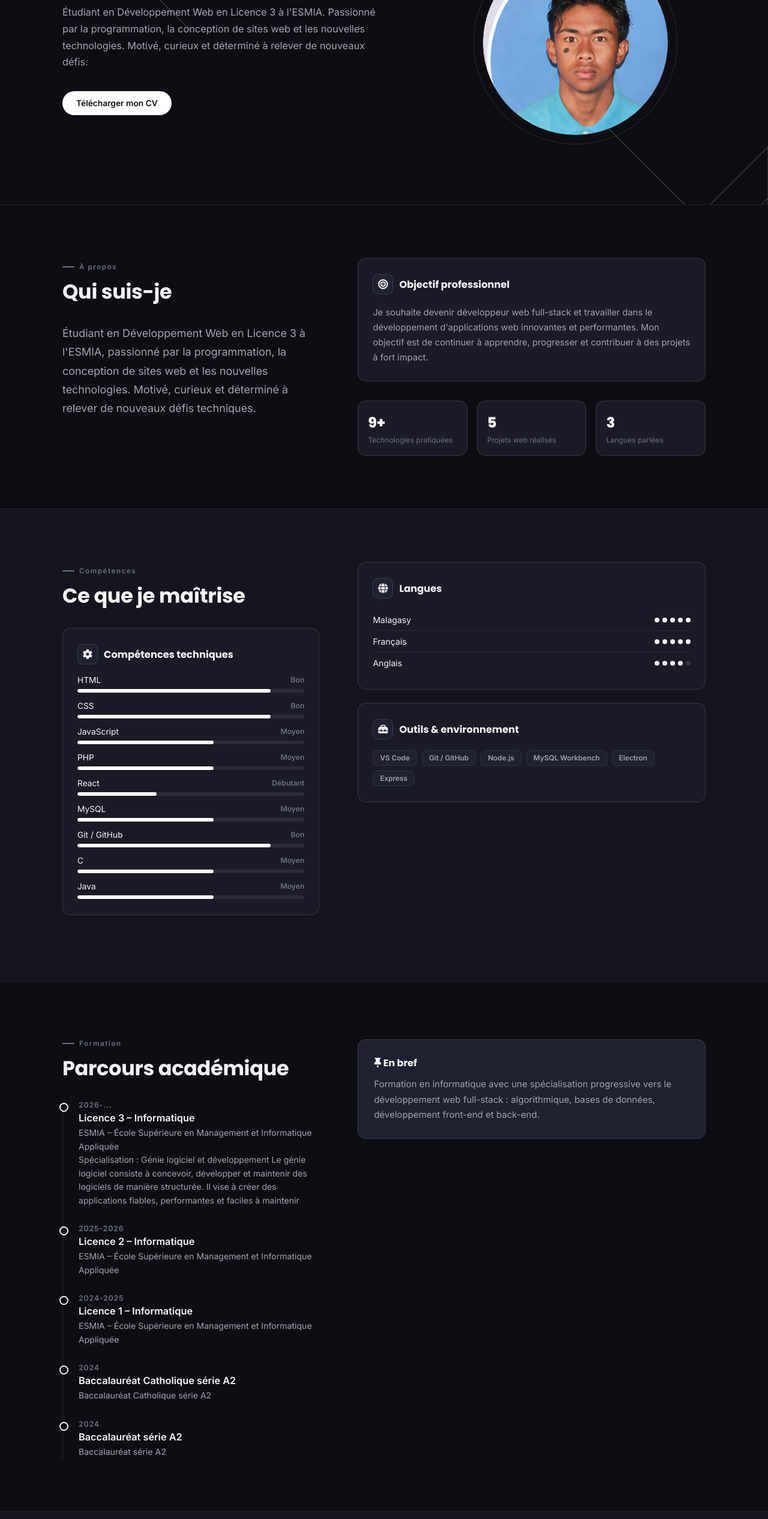
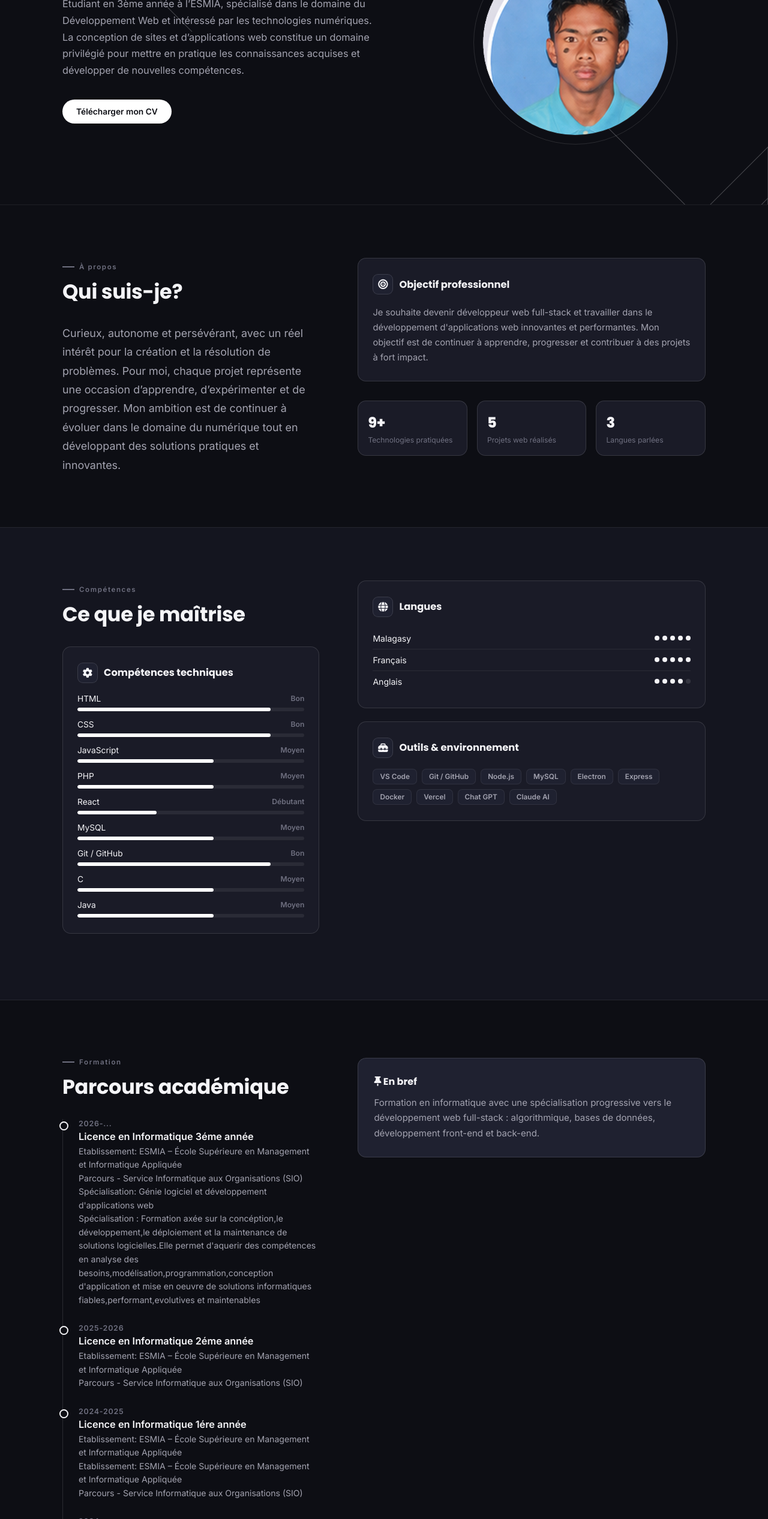
Before and after one commit to Amboara08/Portfolio, a website: page index.html in a window 1280 px wide. Shown: the part 267-2800 px from the top of the page at 60% size. Drawn offline with Linux system fonts and the light colour scheme.

Commit message:
Mise a jour

```diff
--- a/index.html
+++ b/index.html
@@ -27,7 +27,7 @@
     </ul>
     <div class="nav-actions">
       <button class="theme-toggle" id="themeToggle" aria-label="Changer de thème"><i class="fa-solid fa-moon" aria-hidden="true"></i></button>
-      <a href="cv-amboara-andriamamonjisoa.pdf" download class="btn btn-outline">Télécharger CV</a>
+      <a href="cv-amboara-andriamamonjisoa.pdf" download class="btn btn-outline">Télécharger mon CV</a>
       <button class="burger" id="burgerBtn" aria-label="Ouvrir le menu" aria-expanded="false"><i class="fa-solid fa-bars" aria-hidden="true"></i></button>
     </div>
   </div>
@@ -60,23 +60,17 @@
     <div class="reveal in">
       <!-- <div class="eyebrow-badge"><span class="dot"></span> Disponible pour un stage / une alternance</div> -->
       <h2>ANDRIAMAMONJISOA <span class="last">Amboara Oliva</span></h2>
-      <p class="hero-desc">Étudiant en Développement Web en Licence 3 à l'ESMIA. Passionné par la programmation, la conception de sites web et les nouvelles technologies. Motivé, curieux et déterminé à relever de nouveaux défis.</p>
+      <p class="hero-desc">Étudiant en 3ème année à l’ESMIA, spécialisé dans le domaine du Développement Web et intéressé par les technologies numériques. La conception de sites et d’applications web constitue un domaine privilégié pour mettre en pratique les connaissances acquises et développer de nouvelles compétences.
+</p>
       <div class="hero-cta">
         <a href="cv-amboara-andriamamonjisoa.pdf" download class="btn btn-primary">Télécharger mon CV</a>
       </div>
-      <!-- <div class="hero-contact">
-        <a href="tel:+261389697915"><svg width="15" height="15" viewBox="0 0 24 24" fill="none" stroke="currentColor" stroke-width="2"><path d="M22 16.92v3a2 2 0 0 1-2.18 2 19.79 19.79 0 0 1-8.63-3.07 19.5 19.5 0 0 1-6-6 19.79 19.79 0 0 1-3.07-8.67A2 2 0 0 1 4.11 2h3a2 2 0 0 1 2 1.72c.127.96.361 1.903.7 2.81a2 2 0 0 1-.45 2.11L8.09 9.91a16 16 0 0 0 6 6l1.27-1.27a2 2 0 0 1 2.11-.45c.907.339 1.85.573 2.81.7A2 2 0 0 1 22 16.92z"/></svg> +261 38 96 97 915</a>
-        <a href="mailto:amboaraandria61@gmail.com"><svg width="15" height="15" viewBox="0 0 24 24" fill="none" stroke="currentColor" stroke-width="2"><path d="M4 4h16v16H4z" opacity="0"/><path d="M22 6l-10 7L2 6"/><path d="M2 6h20v12H2z"/></svg> amboaraandria61@gmail.com</a>
-        <span><svg width="15" height="15" viewBox="0 0 24 24" fill="none" stroke="currentColor" stroke-width="2"><path d="M21 10c0 7-9 13-9 13s-9-6-9-13a9 9 0 0 1 18 0z"/><circle cx="12" cy="10" r="3"/></svg> Antananarivo, Madagascar</span>
-      </div> -->
+
     </div>
     <div class="hero-photo-wrap reveal in">
       <div class="hero-photo-ring">
         <img src="images/profile-photo.png" alt="Photo d'Amboara Oliva Andriamamonjisoa">
       </div>
-      <!-- <div class="orbit-tag t1"><i class="fa-solid fa-graduation-cap" aria-hidden="true"></i> Licence 3 — ESMIA</div> -->
-      <!-- <div class="orbit-tag t2"><i class="fa-solid fa-laptop-code" aria-hidden="true"></i> Dév. Web Full-stack</div> -->
-    </div>
   </div>
 </header>
 
@@ -84,8 +78,9 @@
   <div class="container about-grid">
     <div class="reveal">
       <div class="section-tag">À propos</div>
-      <h2 class="section-title">Qui suis-je</h2>
-      <p class="about-lead">Étudiant en Développement Web en Licence 3 à l'ESMIA, passionné par la programmation, la conception de sites web et les nouvelles technologies. Motivé, curieux et déterminé à relever de nouveaux défis techniques.</p>
+      <h2 class="section-title">Qui suis-je?</h2>
+      <p class="about-lead">Curieux, autonome et persévérant, avec un réel intérêt pour la création et la résolution de problèmes. Pour moi, chaque projet représente une occasion d’apprendre, d’expérimenter et de progresser. Mon ambition est de continuer à évoluer dans le domaine du numérique tout en développant des solutions pratiques et innovantes.
+</p>
 
     </div>
     <div class="reveal">
@@ -120,7 +115,7 @@
       <div class="info-card">
         <h3><span class="icon-chip"><i class="fa-solid fa-toolbox" aria-hidden="true"></i></span> Outils & environnement</h3>
         <div class="tech-tags">
-          <span>VS Code</span><span>Git / GitHub</span><span>Node.js</span><span>MySQL Workbench</span><span>Electron</span><span>Express</span>
+          <span>VS Code</span><span>Git / GitHub</span><span>Node.js</span><span>MySQL</span><span>Electron</span><span>Express</span><span>Docker</span><span>Vercel</span><span>Chat GPT</span><span>Claude AI</span>
         </div>
       </div>
     </div>
@@ -135,30 +130,41 @@
       <div class="timeline">
         <div class="tl-item">
           <div class="tl-year">2026-...</div>
-          <div class="tl-title">Licence 3 – Informatique</div>
-          <div class="tl-desc">ESMIA – École Supérieure en Management et Informatique Appliquée</div>
-          <div class="tl-desc">Spécialisation : Génie logiciel et développement
-Le génie logiciel consiste à concevoir, développer et maintenir des logiciels de manière structurée. Il vise à créer des applications fiables, performantes et faciles à maintenir</div>
+          <div class="tl-title">Licence en Informatique 3éme année</div>
+          <div class="tl-desc">Etablissement: ESMIA – École Supérieure en Management et Informatique Appliquée</div>
+          <div class="tl-desc">Parcours - Service Informatique aux Organisations (SIO)</div>
+          <div class="tl-desc">Spécialisation: Génie logiciel et développement d'applications web</div>
+          <div class="tl-desc">Spécialisation : Formation axée sur la concéption,le développement,le déploiement et la maintenance de solutions logicielles.Elle permet d'aquerir des compétences en analyse des besoins,modélisation,programmation,conception d'application et mise en oeuvre de solutions informatiques fiables,performant,evolutives et maintenables</div>
         </div>
          <div class="tl-item">
           <div class="tl-year">2025-2026</div>
-          <div class="tl-title">Licence 2 – Informatique</div>
-          <div class="tl-desc">ESMIA – École Supérieure en Management et Informatique Appliquée</div>
+          <div class="tl-title">Licence en Informatique 2éme année</div>
+          <div class="tl-desc">Etablissement: ESMIA – École Supérieure en Management et Informatique Appliquée</div>
+          <div class="tl-desc">Parcours - Service Informatique aux Organisations (SIO)</div>
         </div>
          <div class="tl-item">
           <div class="tl-year">2024-2025</div>
-          <div class="tl-title">Licence 1 – Informatique</div>
-          <div class="tl-desc">ESMIA – École Supérieure en Management et Informatique Appliquée</div>
+          <div class="tl-title">Licence en Informatique 1ére année</div>
+          <div class="tl-desc"> Etablissement: ESMIA – École Supérieure en Management et Informatique Appliquée</div>
+          <div class="tl-desc">Etablissement: ESMIA – École Supérieure en Management et Informatique Appliquée</div>
+          <div class="tl-desc">Parcours - Service Informatique aux Organisations (SIO)</div>
         </div>
         <div class="tl-item">
           <div class="tl-year">2024</div>
           <div class="tl-title">Baccalauréat Catholique série A2</div>
-          <div class="tl-desc">Baccalauréat Catholique série A2</div>
+          <div class="tl-desc">Etablissement: LCSMI - Lycée Catholique Saint Michel Itaosy</div>
+
         </div>
         <div class="tl-item">
           <div class="tl-year">2024</div>
           <div class="tl-title">Baccalauréat série A2</div>
-          <div class="tl-desc">Baccalauréat série A2</div>
+          <div class="tl-desc">Etablissement: LCSMI - Lycée Catholique Saint Michel Itaosy</div>
+        </div>
+        <div class="tl-item">
+          <div class="tl-year">2022</div>
+          <div class="tl-title">DELF B1 – Diplôme d’études en langue française</div>
+          <div class="tl-desc">Niveau - B1 français</div>
+          <div class="tl-desc">Etablissement : Alliance Française de Morondava</div>
         </div>
       </div>
     </div>
@@ -222,7 +228,7 @@ Le génie logiciel consiste à concevoir, développer et maintenir des logiciels
       </div>
       <div class="contact-info-item">
         <span class="icon-chip"><i class="fa-solid fa-location-dot" aria-hidden="true"></i></span>
-        <div><h4>Localisation</h4><p>Antananarivo, Madagascar</p></div>
+        <div><h4>Localisation</h4><p>Itaosy, Antananarivo, Madagascar</p></div>
       </div>
       <div class="social-row">
         <a class="social-btn" href="https://github.com/Amboara08" target="_blank" rel="noopener" aria-label="GitHub">
@@ -236,33 +242,6 @@ Le génie logiciel consiste à concevoir, développer et maintenir des logiciels
         </a>
       </div>
     </div>
-
-    <!-- <form class="contact-form reveal" id="contactForm" novalidate>
-      <div class="form-row">
-        <div class="field">
-          <label for="nom">Nom complet</label>
-          <input type="text" id="nom" name="nom" placeholder="Votre nom">
-          <span class="err" id="err-nom"></span>
-        </div>
-        <div class="field">
-          <label for="email">Email</label>
-          <input type="email" id="email" name="email" placeholder="vous@exemple.com">
-          <span class="err" id="err-email"></span>
-        </div>
-      </div>
-      <div class="field">
-        <label for="sujet">Sujet</label>
-        <input type="text" id="sujet" name="sujet" placeholder="Stage, alternance, collaboration…">
-        <span class="err" id="err-sujet"></span>
-      </div>
-      <div class="field">
-        <label for="message">Message</label>
-        <textarea id="message" name="message" placeholder="Votre message…"></textarea>
-        <span class="err" id="err-message"></span>
-      </div>
-      <div class="form-status" id="formStatus"></div>
-      <button type="submit" class="btn btn-primary" style="align-self:flex-start;">Envoyer le message</button>
-    </form> -->
   </div>
 </section>
 
```
